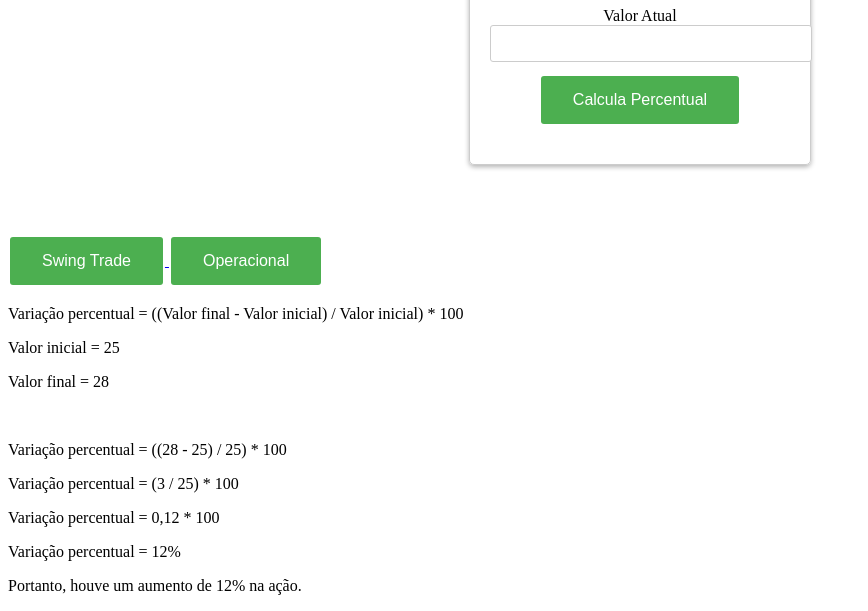
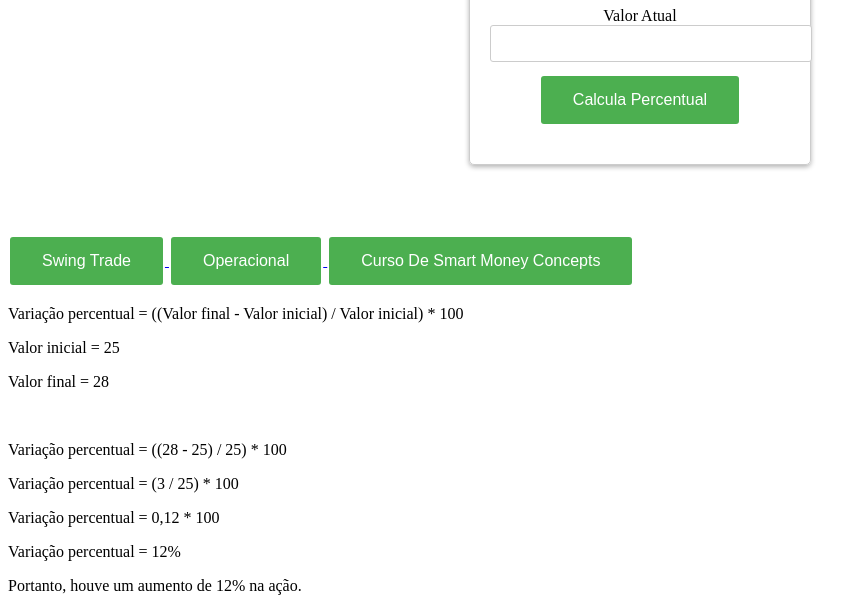
Before and after one commit to andregds85/calculadorab3, a plain HTML site: page index.html in a window 1280 px wide. Shown: the part 209-820 px from the top of the page, without its empty margins (0-868 px from the left). Drawn offline with Linux system fonts and the light colour scheme.

Commit message:
Update index.html
teste

```diff
--- a/index.html
+++ b/index.html
@@ -48,6 +48,13 @@
   <button>Operacional </button>
 </a>
 
+        <a href="https://www.youtube.com/watch?v=iKRRjG7rwkQ&list=PLftNow_0fdtei2Acp7Bcb2hi0-72zvGDw&index=1">
+  <button>Curso De Smart Money Concepts </button>
+</a>
+
+
+
+
 
 
         <p> Variação percentual = ((Valor final - Valor inicial) / Valor inicial) * 100 </p>
```
